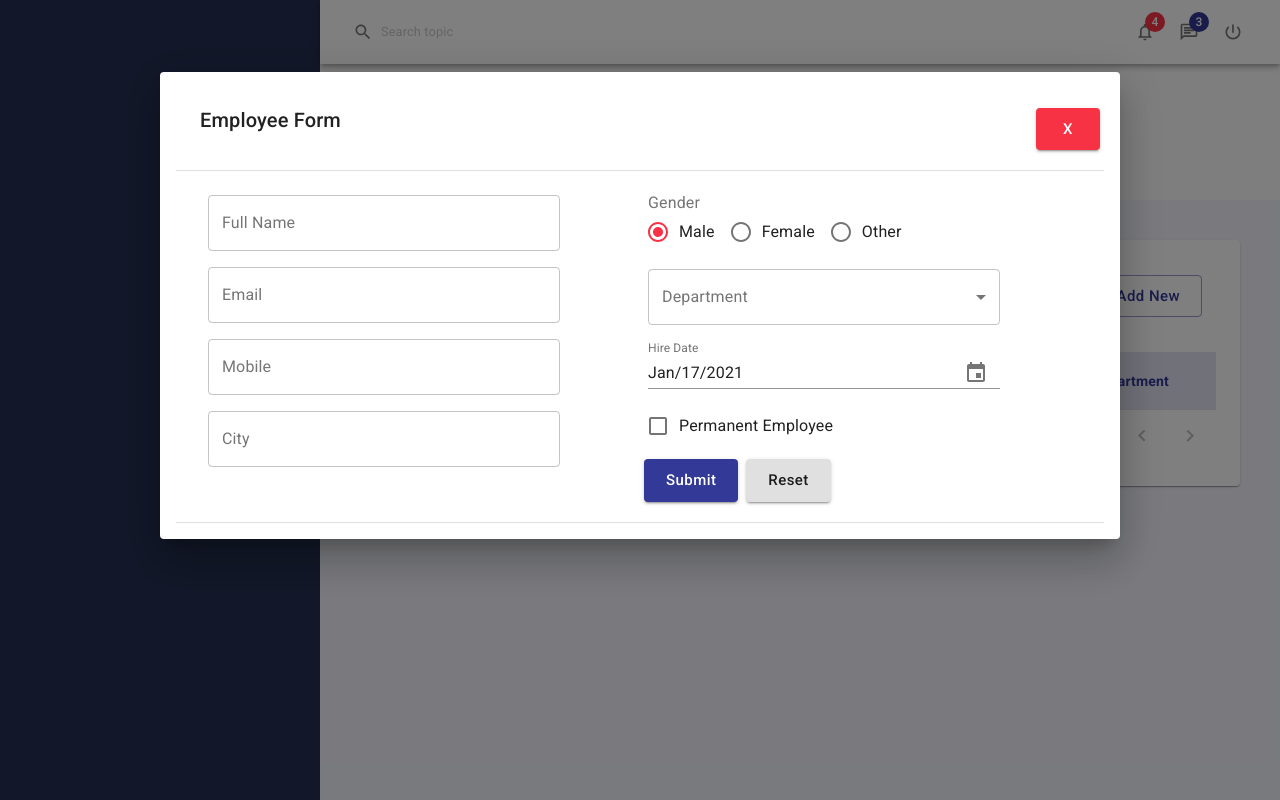
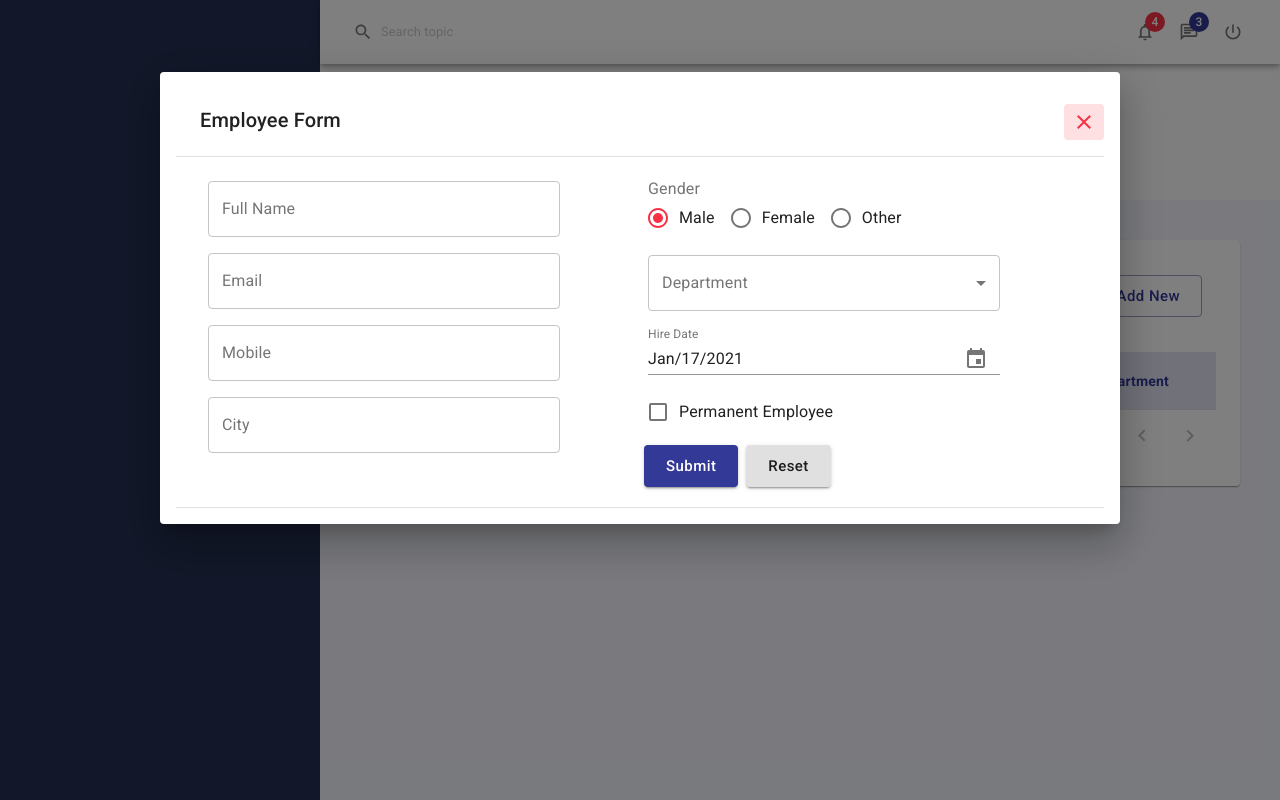
Before and after one commit to oscar02r/app-materialui, a React (Create React App) app: page / in a window 1280 px wide. Both pictures are taken after typing "Sample" into the empty fields and a click on the button "Add New". Built offline with nearby package versions, Linux system fonts and the light colour scheme.

Commit message:
Close popup ready

```diff
--- a/src/components/Popup.js
+++ b/src/components/Popup.js
@@ -1,5 +1,6 @@
 import React from 'react';
 import { Dialog, DialogContent, DialogTitle, makeStyles, Typography} from '@material-ui/core';
+import {Close} from '@material-ui/icons'
 import {Controls} from "../components/controls/Controls";
 
 const useStyles = makeStyles(theme=>({
@@ -23,10 +24,12 @@ const { title, children, openPopup, setOpenPopup} = props;
              <Typography variant="h6" style={{flexGrow:1}}>
                {title}
              </Typography>
-             <Controls.Button
-                 text="X"
+             <Controls.ActionButton
                  color="secondary"
-             />
+                 onClick={() =>setOpenPopup(false)}
+             >
+               <Close/>
+             </Controls.ActionButton>
            </div>
         </DialogTitle>
         <DialogContent dividers>
--- a/src/components/controls/ActionButton.js
+++ b/src/components/controls/ActionButton.js
@@ -8,12 +8,15 @@ const useStyles = makeStyles(theme =>({
                  margin:theme.spacing(0)
             },
             secondary:{
-                backgroundColor:theme.palette.secondary.light
+                backgroundColor:theme.palette.secondary.light,
+                '& .MuiButton-label':{
+                    color:theme.palette.secondary.main,
+                }
             },
             primary:{
                 backgroundColor: theme.palette.primary.light,
-                '& MuiButton-label':{
-                    color:theme.palette.primary.main
+                '& .MuiButton-label':{
+                    color:theme.palette.primary.main,
                 }
             }
 }))
@@ -23,8 +26,8 @@ export default function ActionButton(props) {
   const { color, children,  onClick} = props
   return (
     <Button
-     className={`${classes.root} ${classses[color]}`}
-      onClick={onclick}
+     className={`${classes.root} ${classes[color]}`}
+      onClick={onClick}
     >
      {children}
     </Button>
--- a/src/components/controls/Controls.js
+++ b/src/components/controls/Controls.js
@@ -4,6 +4,7 @@ import Select from './Select'
 import Checkbox from './Checkbox'
 import DatePicker from './DatePicker'
 import Button from './Button'
+import ActionButton from './ActionButton'
 
 export const Controls ={
        Input,
@@ -11,5 +12,6 @@ export const Controls ={
        Select,
        Checkbox,
        DatePicker,
-       Button
+       Button,
+       ActionButton
 }
```
Also changed, not shown: 1 other file (tests, documents, lock files or other folders).
